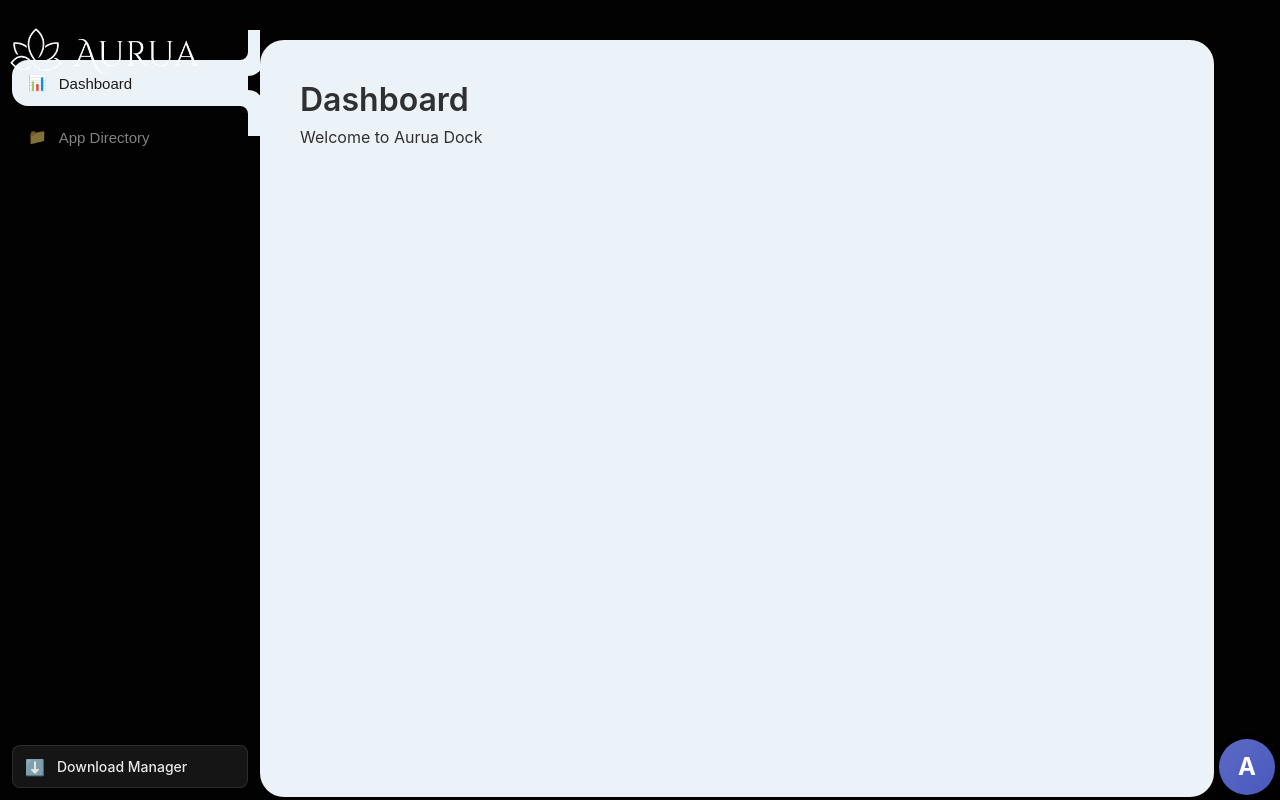
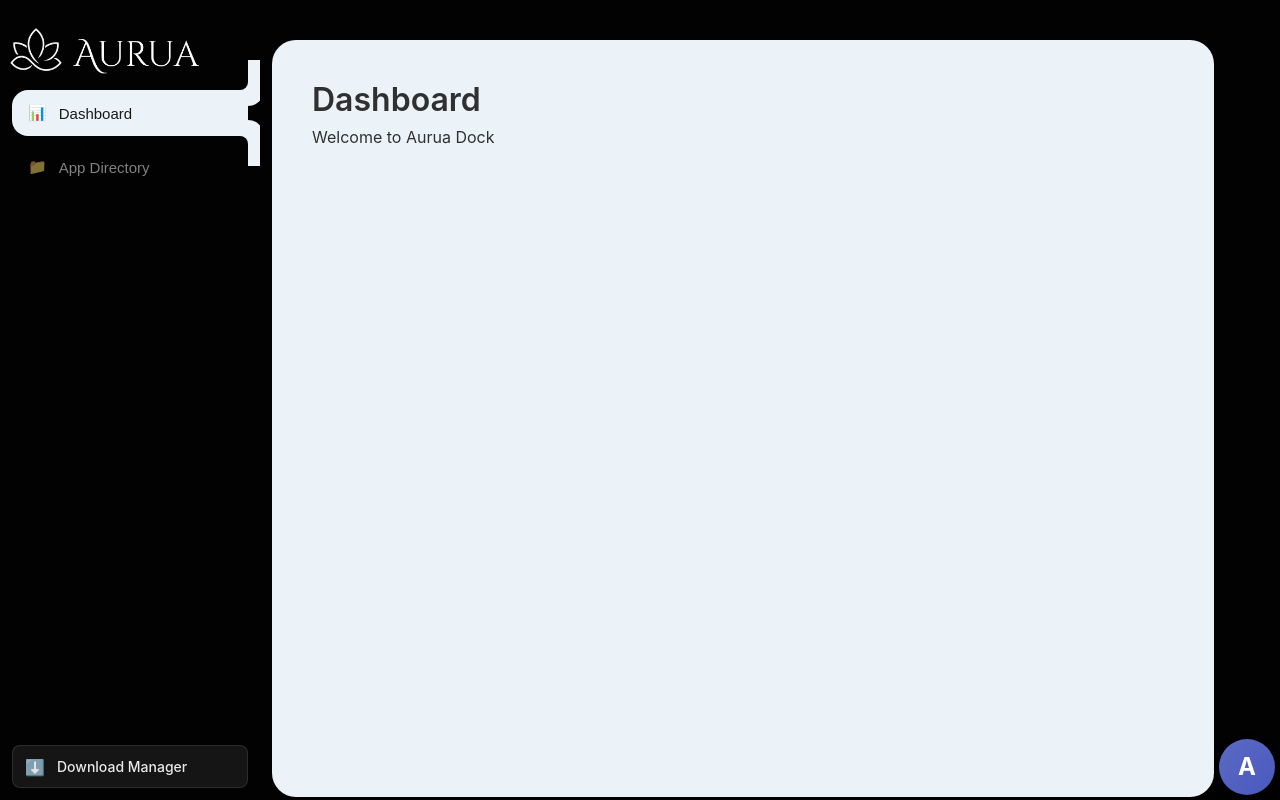
Before and after one commit to AuruaHQ/aurua-dock, a React (Vite) app: page / in a window 1280 px wide. Built offline with nearby package versions, Linux system fonts and the light colour scheme.

Commit message:
Fine-tune navigation position and add left margin to main window

```diff
--- a/src/App.css
+++ b/src/App.css
@@ -31,7 +31,7 @@ body {
   border-radius: 24px;
   position: relative;
   scroll-behavior: smooth;
-  margin: 40px 66px 3px 0;
+  margin: 40px 66px 3px 12px;
 }
 
 /* Hide scrollbar */
--- a/src/components/Sidebar/Sidebar.css
+++ b/src/components/Sidebar/Sidebar.css
@@ -10,7 +10,7 @@
 
 .sidebar-nav {
   flex: 1;
-  padding: 60px 12px 16px 12px;
+  padding: 90px 12px 16px 12px;
   overflow-y: auto;
 }
 
```
